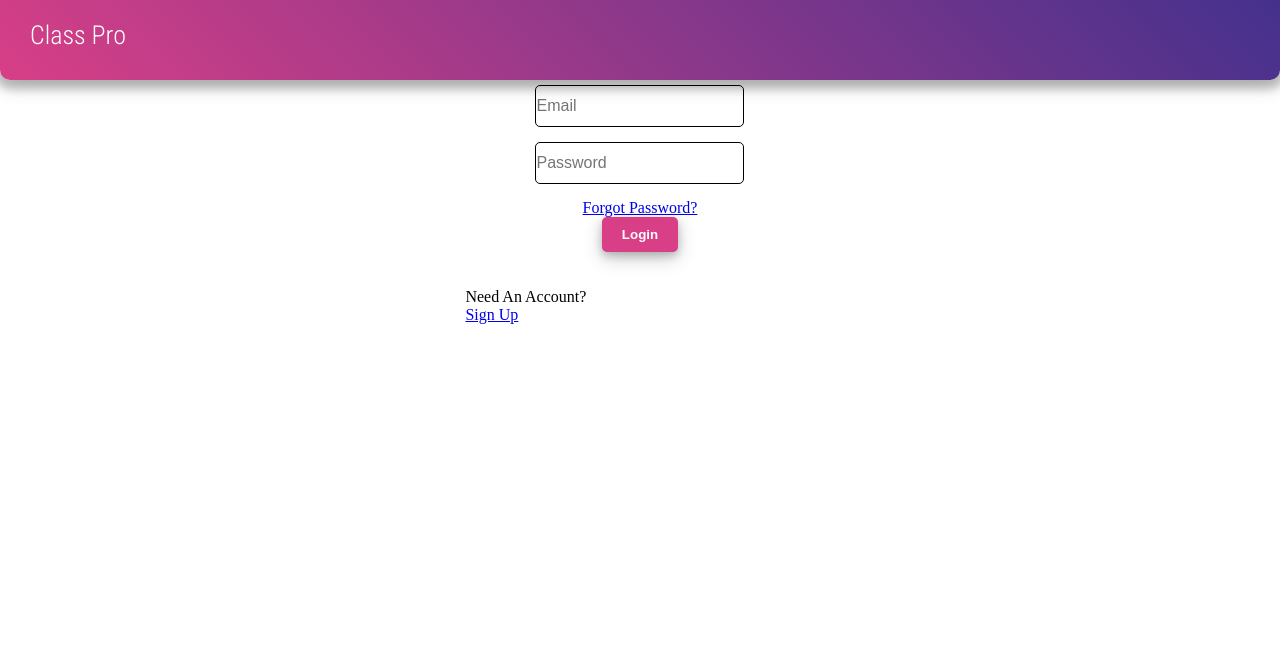
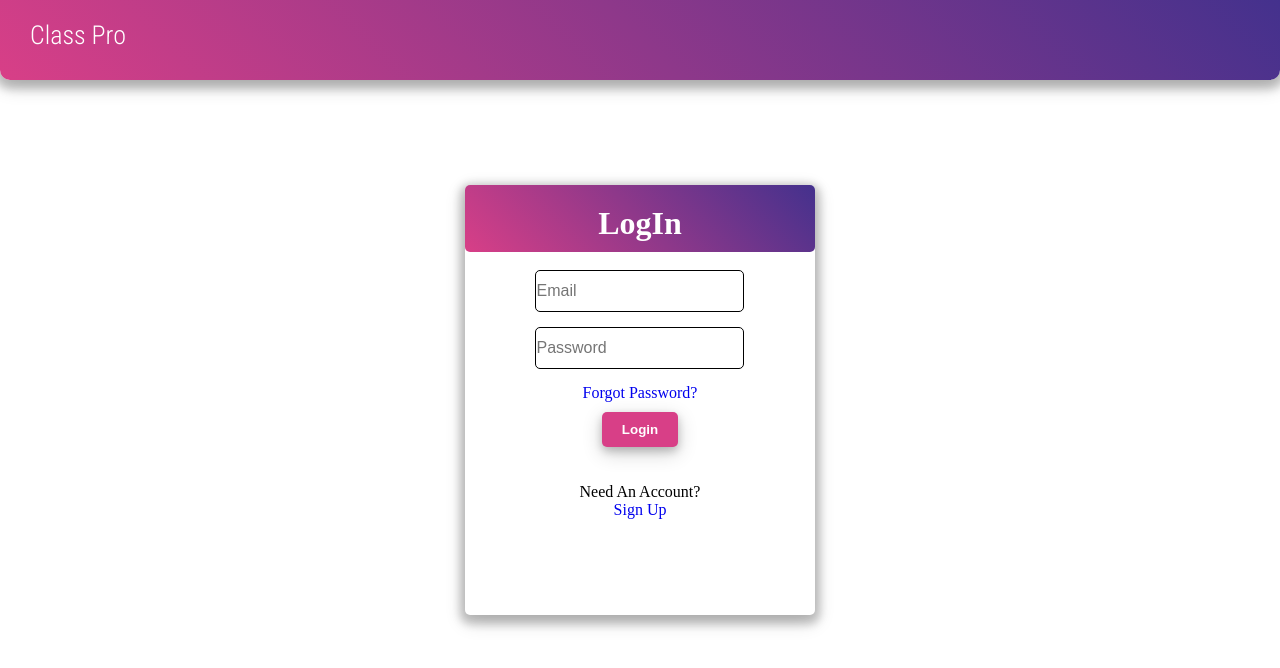
Before and after one commit to partisan2/class-pro, a React (Create React App) app: page /login in a window 1280 px wide. Shown: the top 668 px of the page. Built offline with nearby package versions, Linux system fonts and the light colour scheme; no server answers; a web font is replaced by a local one.

Commit message:
resolve issues

```diff
--- a/src/components/ForgotPassword.js
+++ b/src/components/ForgotPassword.js
@@ -9,7 +9,7 @@ function ForgotPassword() {
     const { resetPassword } = useAuth()
     const [error,setError] = useState()
     const [message,setMessage] = useState()
-    const [loading,setLoading] = useState(false)
+    const [loading,setLoading] = useState("false")
 
 
     async function handleSubmit(e){
@@ -18,7 +18,7 @@ function ForgotPassword() {
         try{
             setError("")
             setMessage("")
-            setLoading(true)
+            setLoading("true")
             await resetPassword(emailRef.current.value)
             setMessage('Check Your Email')
             // console.log(emailRef.current.value,passwordRef.current.value)
@@ -27,7 +27,7 @@ function ForgotPassword() {
             console.log(error)
             setError('Failed to reset password');
         }
-        setLoading(false)
+        setLoading("false")
 
     }
 
--- a/src/components/LogIn.css
+++ b/src/components/LogIn.css
@@ -1,3 +1,87 @@
+@media only screen and (min-width: 600px) {
+    *{
+        padding: 0;
+        margin: 0;
+    }
+
+    .container{
+        width: 100vw;
+        height: 100vh;
+        display: grid;
+        grid-template-rows: 2fr 1fr 7fr 3fr;
+        grid-template-columns: 4fr 3fr 4fr ;
+    }
+
+    .error{
+        grid-row: 2/3;
+        grid-column: 2/3;
+        text-align: center;
+    }
+
+    .error span{
+        padding: 10px;
+        border-radius: 5px;
+        background-color: rgba(255, 77, 77, 0.9);
+        color: #fff;
+    }
+
+    .form-login{
+        grid-row: 3/4;
+        grid-column: 2/3;
+        border-radius: 5px;
+        box-shadow: 0 4px 8px 5px rgba(0, 0, 0, 0.2), 0 6px 20px 0 rgba(0, 0, 0, 0.19);
+    }
+
+    form{
+        text-align: center;
+        align-items: center;
+        justify-content: center;
+        display: flex;
+        flex-direction: column;
+    }
+
+    input{
+        height: 40px;
+        margin-bottom: 15px;
+        font-size: 16px;
+        border-radius: 5px;
+        border: 1px solid #000;
+    }
+
+    .signup_h{
+        width: 100%;
+        padding-top:20px ;
+        padding-bottom: 10px;
+        background-image: linear-gradient(45deg, #d83f87,#44318d);
+        border-radius: 5px;
+        color: #fff;
+    }
+
+    button{
+        padding: 10px 20px;
+        background-color:#d83f87 ;
+        border-radius: 5px;
+        box-shadow: 0 4px 8px 0 rgba(0, 0, 0, 0.2), 0 6px 20px 0 rgba(0, 0, 0, 0.19);
+        border: none;
+        color: #fff;
+        font-weight: bold;
+    }
+
+    a{
+        text-decoration: none;
+    }
+
+    .forgot_password{
+        padding-bottom: 10px ;
+        text-align: center;
+    }
+
+    .to_signup{
+        /* padding-top: 5px ; */
+        text-align: center;
+    }
+}
+
 @media only screen and (max-width: 600px) {
     *{
         margin: 0;
@@ -36,9 +120,12 @@
         text-align: center;
         align-items: center;
         justify-content: center;
+        display: flex;
+        flex-direction: column;
     }
 
     .signup_h{
+        width: 100%;
         padding-top:20px ;
         padding-bottom: 10px;
         background-image: linear-gradient(45deg, #d83f87,#44318d);
--- a/src/components/LogIn.js
+++ b/src/components/LogIn.js
@@ -9,7 +9,7 @@ function LogIn() {
     const passwordRef = useRef()
     const { login } = useAuth()
     const [error,setError] = useState()
-    const [loading,setLoading] = useState(false)
+    const [loading,setLoading] = useState("false")
     const navigate = useNavigate();
 
 
@@ -18,15 +18,15 @@ function LogIn() {
 
         try{
             setError("")
-            setLoading(true)
+            setLoading("true")
             await login(emailRef.current.value,passwordRef.current.value)
-            console.log(emailRef.current.value,passwordRef.current.value)
+            // console.log(emailRef.current.value,passwordRef.current.value)
             navigate('/')
         }catch{
             console.log(error)
             setError('Failed to Loging to account');
         }
-        setLoading(false)
+        setLoading("false")
 
     }
 
--- a/src/components/SignUp.js
+++ b/src/components/SignUp.js
@@ -10,7 +10,7 @@ function SignUp() {
     const confirmPasswordRef = useRef()
     const { signup } = useAuth()
     const [error,setError] = useState()
-    const [loading,setLoading] = useState(false)
+    const [loading,setLoading] = useState("false")
     const navigate = useNavigate();
 
     async function handleSubmit(e){
@@ -21,7 +21,7 @@ function SignUp() {
 
         try{
             setError("")
-            setLoading(true)
+            setLoading("true")
             // console.log(emailRef.current.value,passwordRef.current.value)
             await signup(emailRef.current.value,passwordRef.current.value)
             navigate('/login')
@@ -29,7 +29,7 @@ function SignUp() {
             console.log(error)
             setError('Failed to Create an account');
         }
-        setLoading(false)
+        setLoading("false")
 
     }
 
```
